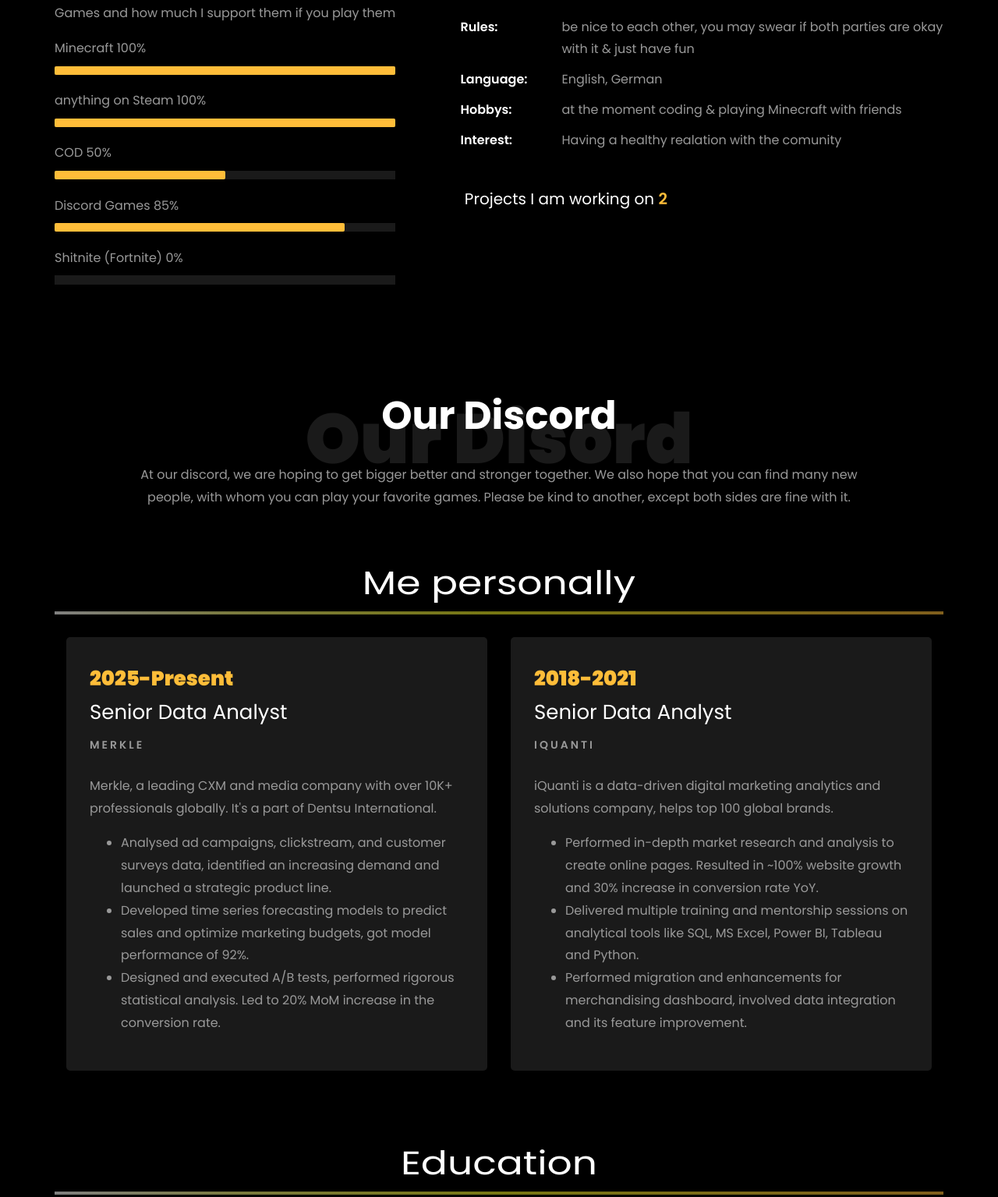
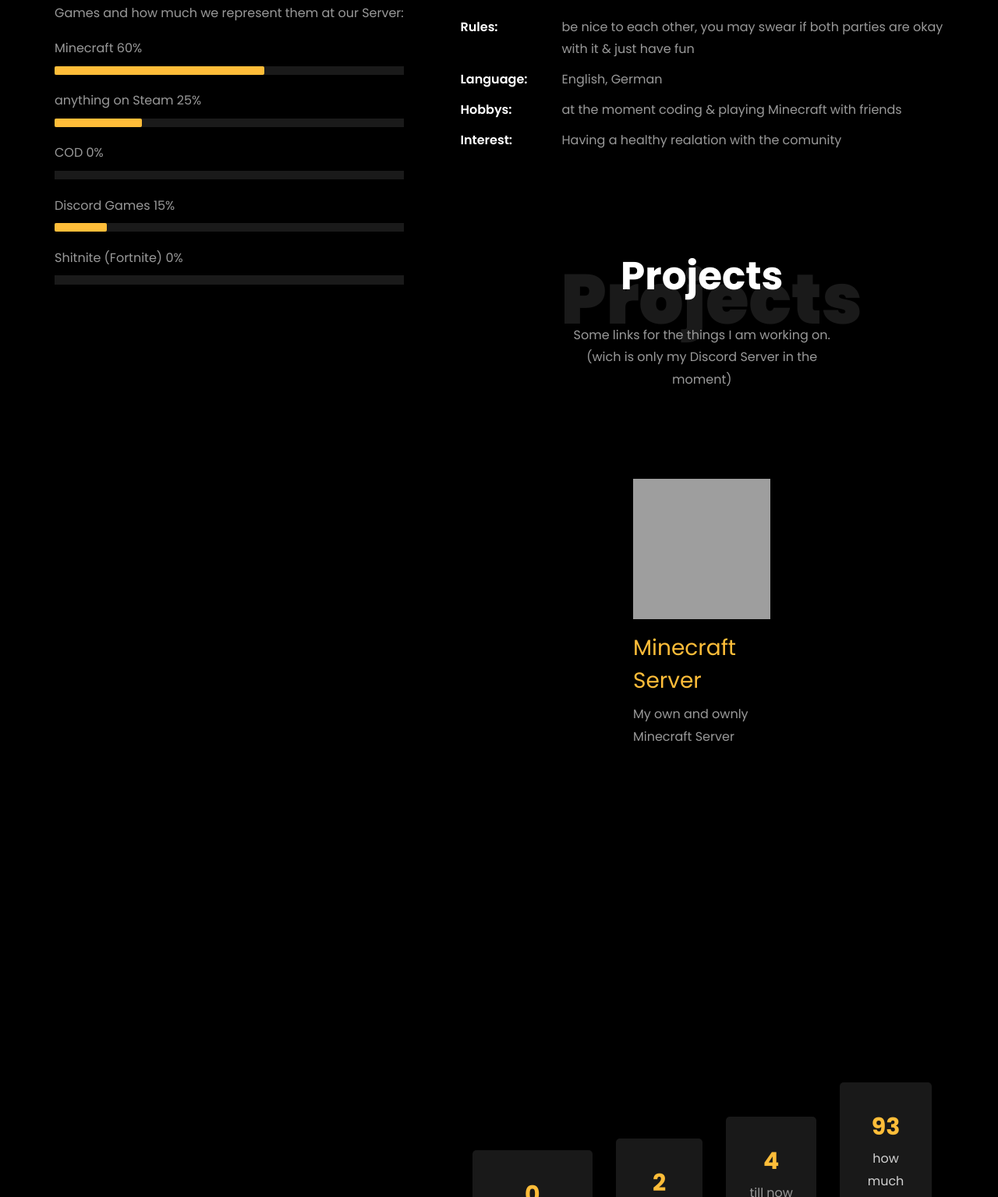
Before and after one commit to Coolnice123/Coolnice123, a plain HTML site: page index.html in a window 1280 px wide. Shown: the part 1038-2573 px from the top of the page at 78% size. Drawn offline with Linux system fonts and the light colour scheme; grey boxes are pictures that could not be loaded; files whose address does not match are found by name.

Commit message:
Update index.html

```diff
--- a/index.html
+++ b/index.html
@@ -229,28 +229,28 @@
 								  </div>
 
 								<div class="skill-mf">
-									<p class="title-s">Games and how much I support them if you play them</p>
-									<span>Minecraft</span> <span class="pull-right">100%</span>
+									<p class="title-s">Games and how much we represent them at our Server:</p>
+									<span>Minecraft</span> <span class="pull-right">60%</span>
 									<div class="progress">
-										<div class="progress-bar" role="progressbar" style="width: 100%;" aria-valuenow="100" aria-valuemin="0"
+										<div class="progress-bar" role="progressbar" style="width: 60%;" aria-valuenow="100" aria-valuemin="0"
 											aria-valuemax="100"></div>
 									</div>
 
-									<span>anything on Steam</span> <span class="pull-right">100%</span>
+									<span>anything on Steam</span> <span class="pull-right">25%</span>
 									<div class="progress">
-										<div class="progress-bar" role="progressbar" style="width: 100%" aria-valuenow="100" aria-valuemin="0"
+										<div class="progress-bar" role="progressbar" style="width: 25%" aria-valuenow="100" aria-valuemin="0"
 											aria-valuemax="100"></div>
 									</div>
 
-									<span>COD</span> <span class="pull-right">50%</span>
+									<span>COD</span> <span class="pull-right">0%</span>
 									<div class="progress">
-										<div class="progress-bar" role="progressbar" style="width: 50%" aria-valuenow="50" aria-valuemin="0"
+										<div class="progress-bar" role="progressbar" style="width: 0%" aria-valuenow="50" aria-valuemin="0"
 											aria-valuemax="100"></div>
 									</div>
 
-									<span>Discord Games</span> <span class="pull-right">85%</span>
+									<span>Discord Games</span> <span class="pull-right">15%</span>
 									<div class="progress">
-										<div class="progress-bar" role="progressbar" style="width: 85%" aria-valuenow="85" aria-valuemin="0"
+										<div class="progress-bar" role="progressbar" style="width: 15%" aria-valuenow="85" aria-valuemin="0"
 											aria-valuemax="100"></div>
 									</div>
 
@@ -279,128 +279,13 @@
 									<li class="d-flex"><span>Language:</span> <span>English, German</span></li>
 									<li class="d-flex"><span>Hobbys:</span> <span>at the moment coding &amp; playing Minecraft with friends</span></li>
 									<li class="d-flex"><span>Interest:</span> <span>Having a healthy realation with the comunity</span></li>
-
-								</ul>
-							</div>
-						</div>
-
-
-						<div class="counter-wrap ftco-animate d-flex mt-md-3">
-							<div class="text">
-								<p class="mb-4">
-									<span>&nbsp;Projects I am working on</span>
-									<span class="number" data-number="3">0</span> <span></span>
-
-								</p>
-
-							</div>
-						</div>
-					</div>
-				</div>
-			</div>
-		</div>
-    </section>
-
-
-
-
-    <section class="ftco-section ftco-no-pb" id="resume-section">
-    	<div class="container">
-    		<div class="row justify-content-center pb-5">
-          <div class="col-md-10 heading-section text-center ftco-animate">
-          	<h1 class="big big-2">Our Disord
-			</h1>
-            <h2 class="mb-4">Our Discord</h2>
-            <p>At our discord, we are hoping to get bigger better and stronger together. We also hope that you can find many new people, with whom you can play your favorite games. Please be kind to another, except both sides are fine with it.</p>
-          </div>
-        </div>
-
-		<div class="row">
-			<h1 class="big-4">Me personally</h1>
-			<div class="underline"></div>
-		</div>
-		<br>
-
-		<div class="row">
-				<div class="col-md-6">
-					<div class="resume-wrap ftco-animate">
-						<span class="date">2025-Present</span>
-						<h2>Senior Data Analyst</h2>
-						<span class="position">Merkle</span>
-						<p class="mt-4">Merkle, a leading CXM and media company with over 10K+ professionals globally. It's a part of Dentsu International.
-							<ul>
-								<li>Analysed ad campaigns, clickstream, and customer surveys data, identified an increasing demand and launched a strategic product line.</li>
-								<li>Developed time series forecasting models to predict sales and optimize marketing budgets, got model performance of 92%.</li>
-								<li>Designed and executed A/B tests, performed rigorous statistical analysis. Led to 20% MoM increase in the conversion rate.</li>
-							</ul>
-						</p>
-					</div>
-
-				</div>
-
-				<div class="col-md-6">
-					<div class="resume-wrap ftco-animate">
-						<span class="date">2018-2021</span>
-						<h2>Senior Data Analyst</h2>
-						<span class="position">iQuanti</span>
-						<p class="mt-4">iQuanti is a data-driven digital marketing analytics and solutions company, helps top 100 global brands.
-							<ul>
-								<li>Performed in-depth market research and analysis to create online pages. Resulted in ~100% website growth and 30% increase in conversion rate YoY.</li>
-								<li>Delivered multiple training and mentorship sessions on analytical tools like SQL, MS Excel, Power BI, Tableau and Python.</li>
-								<li>Performed migration and enhancements for merchandising dashboard, involved data integration and its feature improvement.</li>
-							</ul>
-						</p>
-					</div>
-
-				</div>
-			</div>
-
-		<br>
-		<br>
-
-		<div class="row">
-			<h1 class="big-4">Education</h1>
-			<div class="underline"></div>
-		</div>
-		<br>
-
-			<div class="row">
-    			<div class="col-md-6">
-    				<div class="resume-wrap ftco-animate">
-    					<span class="date">2014-2018</span>
-    					<h2>Bachelor of Engineering</h2>
-    					<span class="position">Visvesvaraya Technological University</span>
-    					<p class="mt-4">Grade: First class distinction.</p>
-    				</div>
-    			</div>
-
-    			<div class="col-md-6">
-    				<div class="resume-wrap ftco-animate">
-    					<span class="date">2012-2013</span>
-    					<h2>Higher Secondary School</h2>
-    					<span class="position">Army Public School</span>
-    					<p class="mt-4">Grade: First class distinction.</p>
-    				</div>
-				</div>
-    		</div>
-
-    		<div class="row justify-content-center mt-5">
-    			<div class="col-md-6 text-center ftco-animate">
-    				<p><a href="#" class="btn btn-primary py-4 px-5">Download CV</a></p>
-    			</div>
-    		</div>
-    	</div>
-    </section>
-
-
-
     <section class="ftco-section" id="project-section">
       <div class="container">
         <div class="row justify-content-center mb-5 pb-5">
           <div class="col-md-7 heading-section text-center ftco-animate">
             <h1 class="big big-2">Projects</h1>
             <h2 class="mb-4">Projects</h2>
-            <p>Below are the sample Data Analytics projects on SQL, Python, Power BI & ML.</p>
+            <p>Some links for the things I am working on. (wich is only my Discord Server in the moment)</p>
           </div>
         </div>
         <div class="row d-flex">
```
